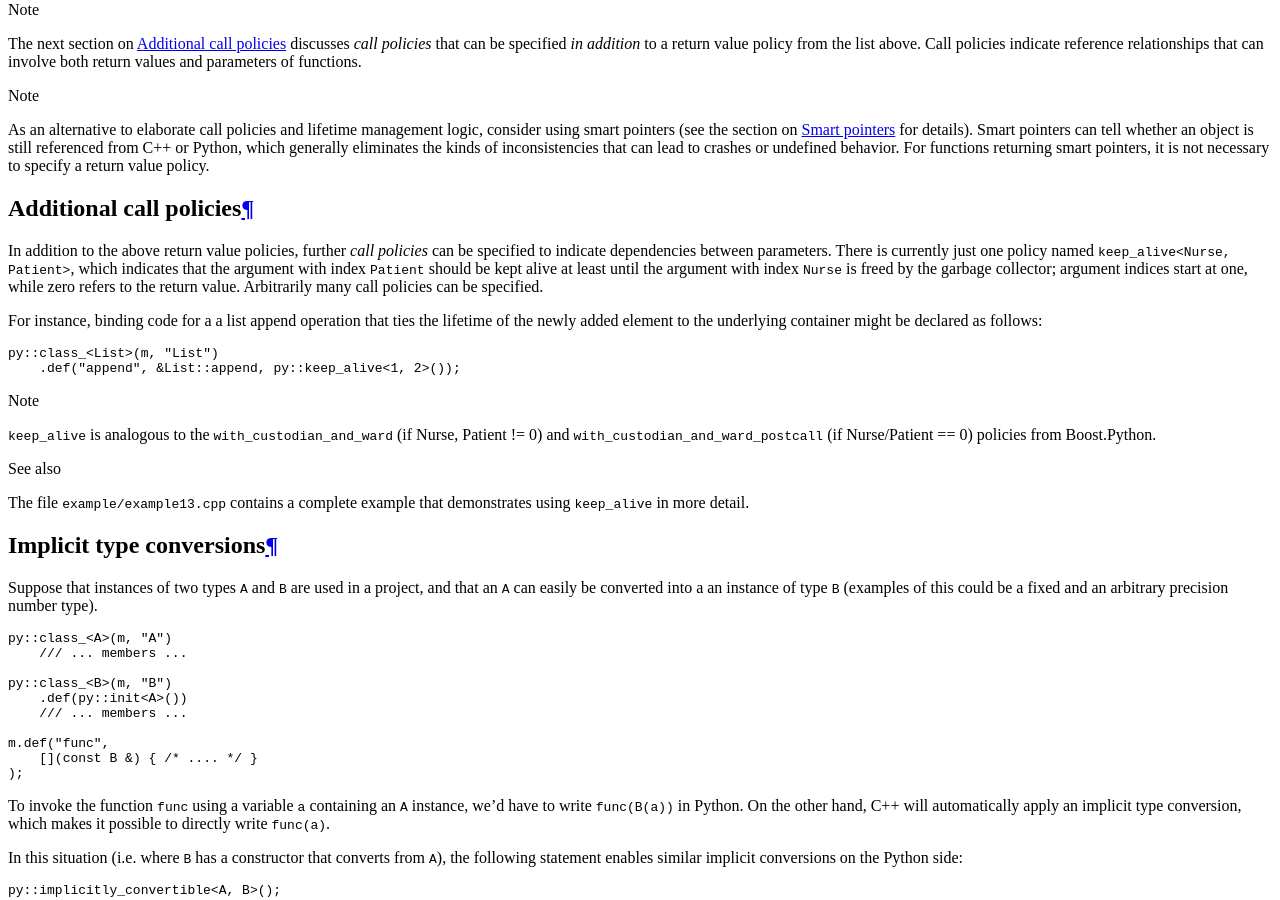
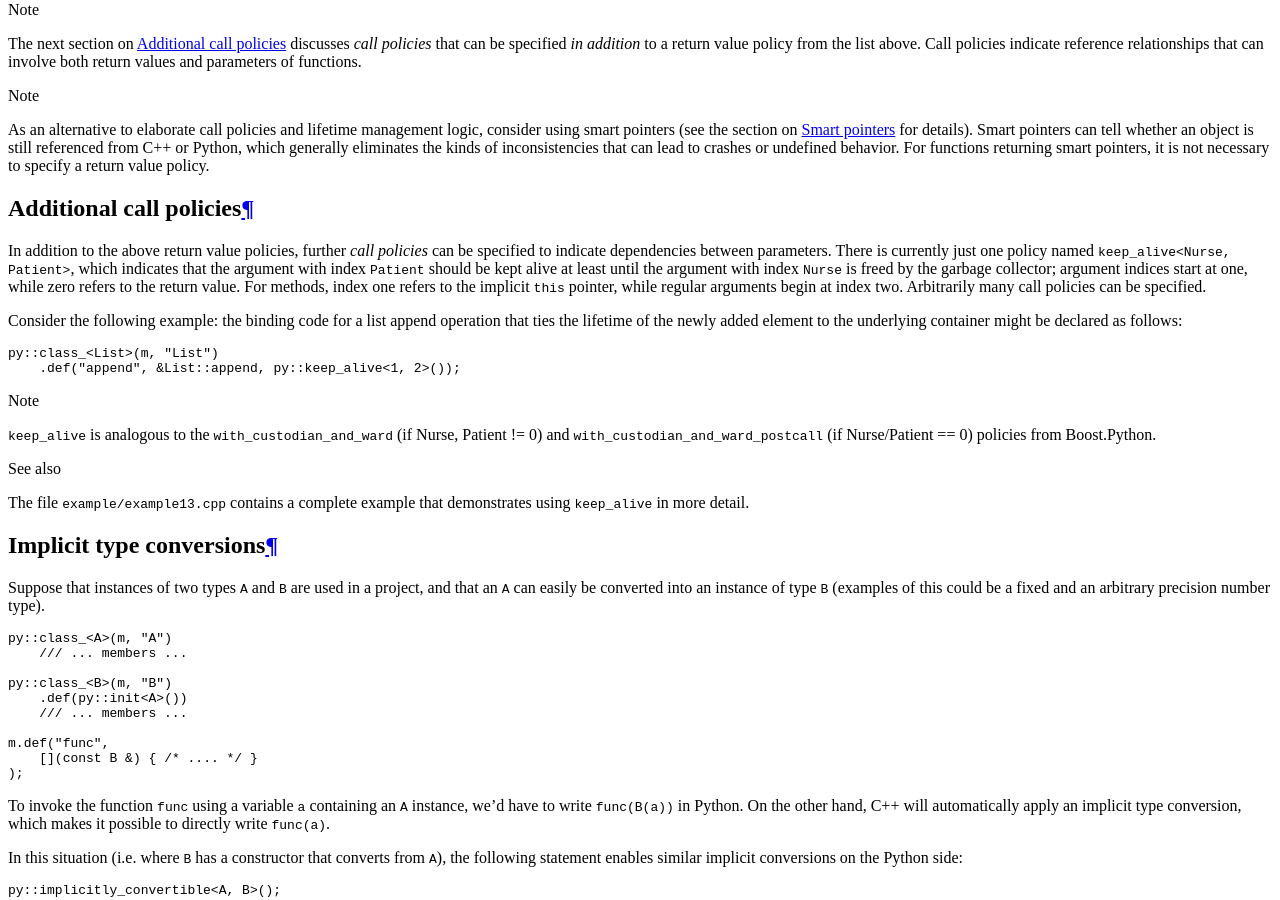
Before and after one commit to pybind/pybind11, a Sphinx documentation site: the page built from docs/advanced.rst, in a window 1280 px wide and 900 px high, scrolled down 7021 px. Built offline with Sphinx 7.4.7 and the Read the Docs theme 2.0.0, drawn with Linux system fonts in a browser that asks for light colours; some of the changed text lies outside the part shown.

Commit message:
minor clarification regarding keep_alive; fixed some typos

```diff
--- a/docs/advanced.rst
+++ b/docs/advanced.rst
@@ -515,12 +515,13 @@ specified to indicate dependencies between parameters. There is currently just
 one policy named ``keep_alive<Nurse, Patient>``, which indicates that the
 argument with index ``Patient`` should be kept alive at least until the
 argument with index ``Nurse`` is freed by the garbage collector; argument
-indices start at one, while zero refers to the return value. Arbitrarily many
-call policies can be specified.
+indices start at one, while zero refers to the return value. For methods, index
+one refers to the implicit ``this`` pointer, while regular arguments begin at
+index two. Arbitrarily many call policies can be specified.
 
-For instance, binding code for a a list append operation that ties the lifetime
-of the newly added element to the underlying container might be declared as
-follows:
+Consider the following example: the binding code for a list append operation
+that ties the lifetime of the newly added element to the underlying container
+might be declared as follows:
 
 .. code-block:: cpp
 
@@ -542,7 +543,7 @@ Implicit type conversions
 =========================
 
 Suppose that instances of two types ``A`` and ``B`` are used in a project, and
-that an ``A`` can easily be converted into a an instance of type ``B`` (examples of this
+that an ``A`` can easily be converted into an instance of type ``B`` (examples of this
 could be a fixed and an arbitrary precision number type).
 
 .. code-block:: cpp
@@ -1255,7 +1256,7 @@ the declaration
 
     PYBIND11_MAKE_OPAQUE(std::vector<int>);
 
-before any binding code (e.g. invocations to ``class_::def()``, etc). This
+before any binding code (e.g. invocations to ``class_::def()``, etc.). This
 macro must be specified at the top level, since instantiates a partial template
 overload. If your binding code consists of multiple compilation units, it must
 be present in every file preceding any usage of ``std::vector<int>``. Opaque
```
Also changed, not shown: other parts of docs/advanced.rst (+3 -3 lines).
